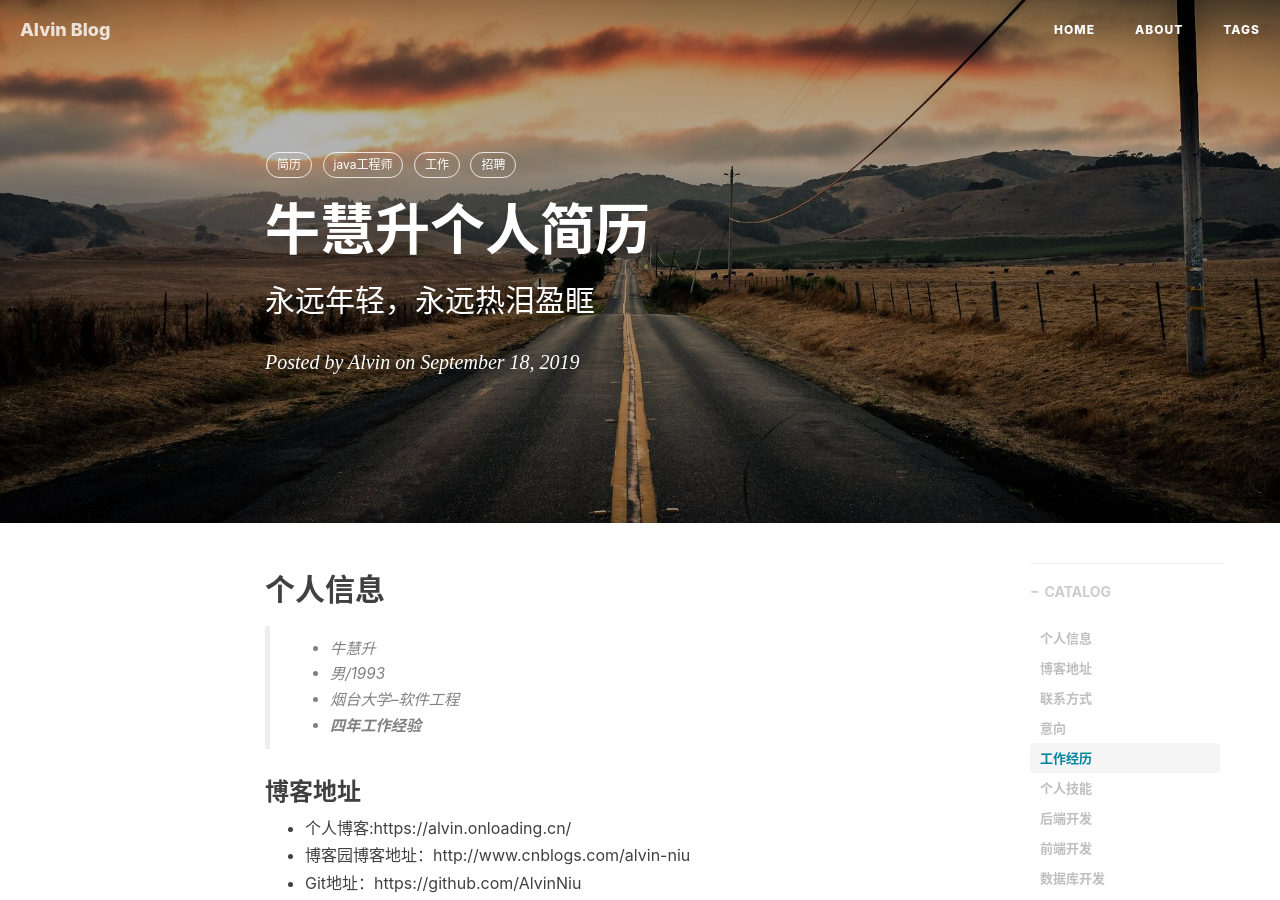
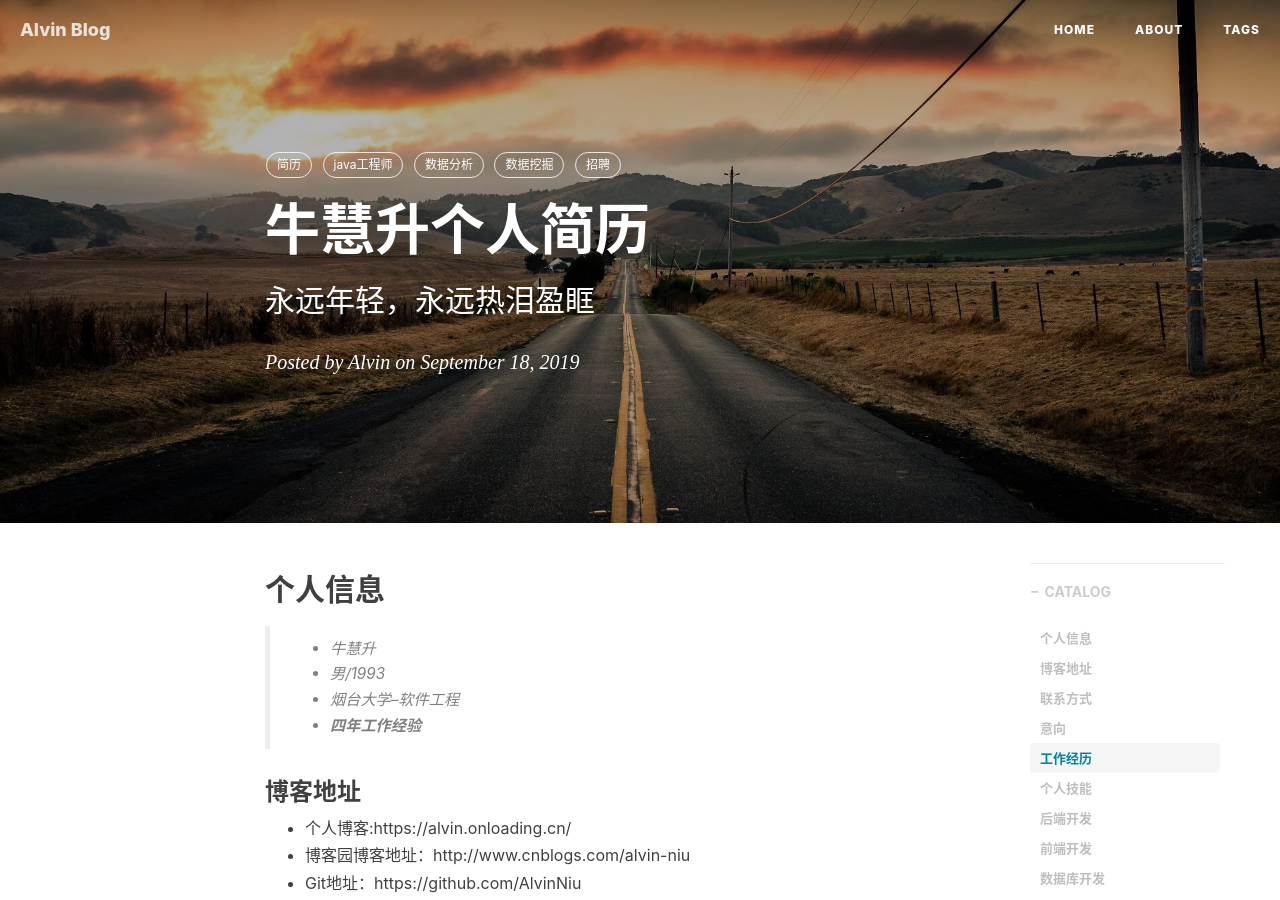
Before and after one commit to AlvinNiu/AlvinNiu.github.io, a Jekyll site: the page built from _posts/2019-09-18-resume.md, in a window 1280 px wide and 900 px high. Built offline with Jekyll 4.4.1, drawn with Linux system fonts in a browser that asks for light colours; nearby versions of some CDN libraries; comment, search, counter and statistics services are not loaded.

Commit message:
更新简历

```diff
--- a/_posts/2019-09-18-resume.md
+++ b/_posts/2019-09-18-resume.md
@@ -10,7 +10,8 @@ catalog:      true
 tags:
     - 简历
     - java工程师
-    - 工作
+    - 数据分析
+    - 数据挖掘
     - 招聘
 ---
 
@@ -171,9 +172,9 @@ tags:
 ### 个人项目
 
 * 爬虫类库
->        使用C#开发，WebRequest作为基础，把请求封装起来，用起来可以只传输一个地址，就可以获取到请求返回的内容。
->       另外，开发者还可以自定义。该项目我已经开源，在GitHub上可以找到。
->       地址：https://github.com/AlvinNiu/NewSpider
+> 使用C#开发，WebRequest作为基础，把请求封装起来，用起来可以只传输一个地址，就可以获取到请求返回的内容。
+> 另外，开发者还可以自定义。该项目我已经开源，在GitHub上可以找到。
+> 地址：https://github.com/AlvinNiu/NewSpider
 
 * 代理池
 
```
